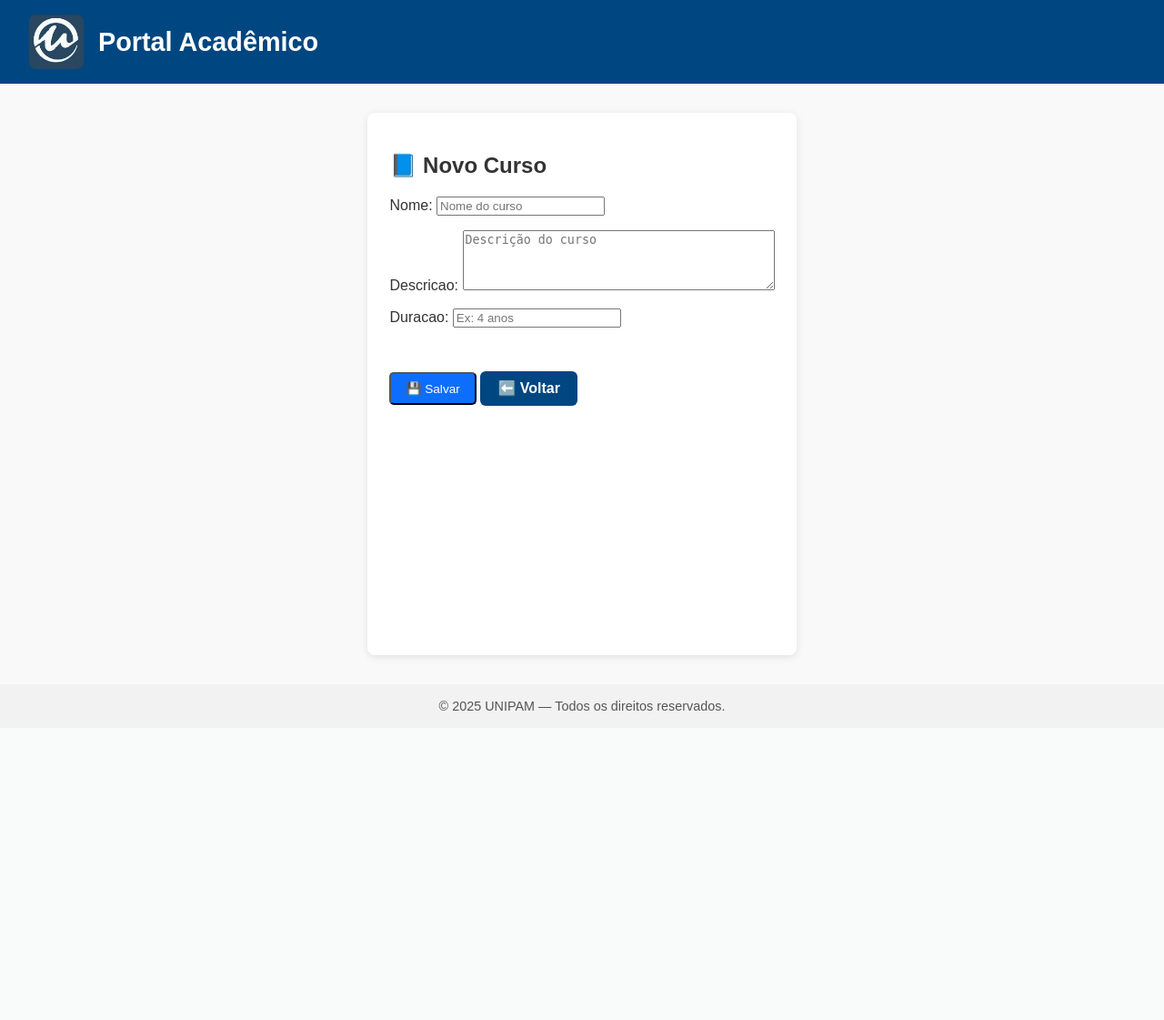
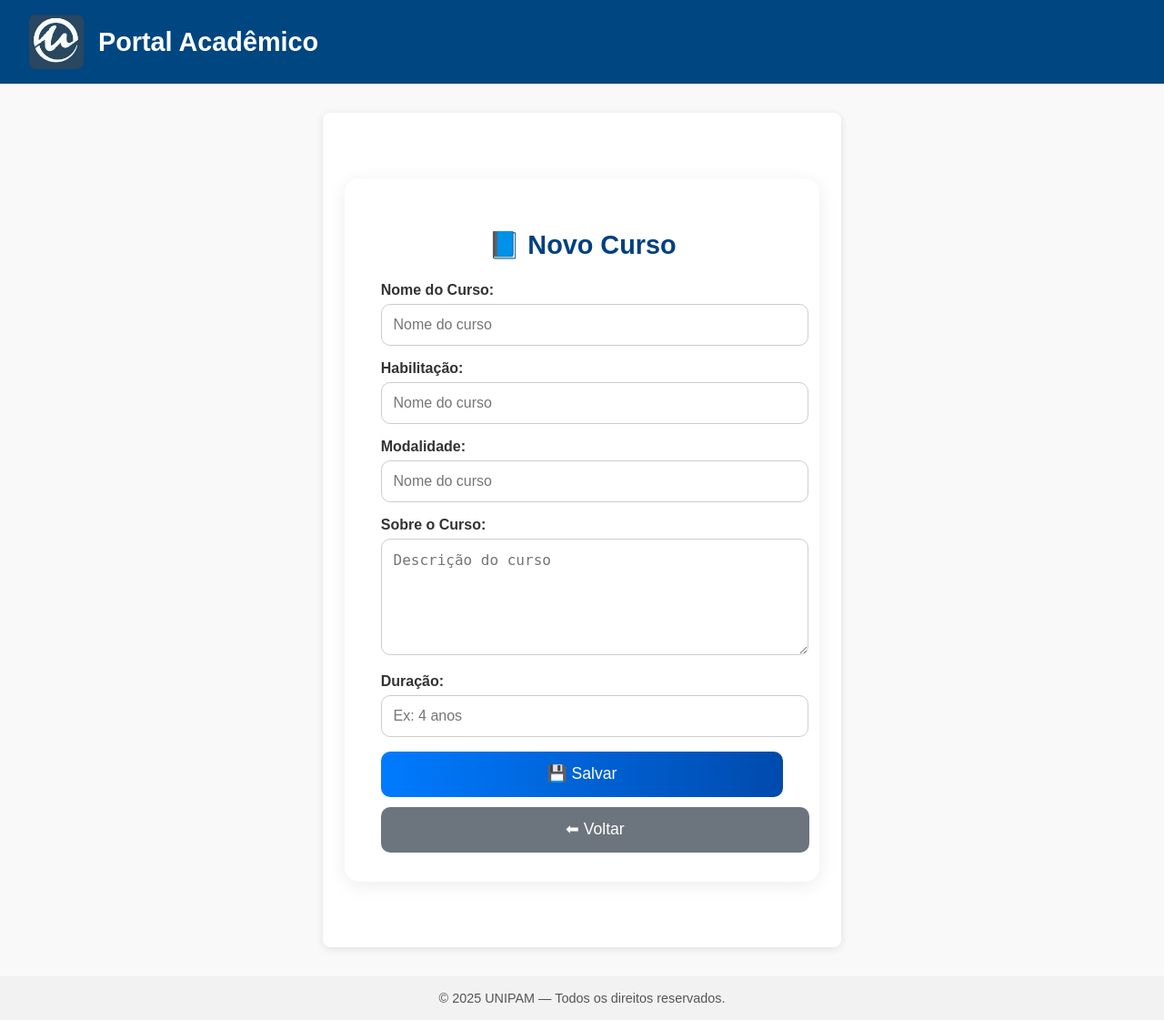
Before and after one commit to saulofernnando/crud-academico-unipam, a Django app: page /cursos/novo/ in a window 1280 px wide. Shown: the whole page at 91% size. Before the commit the page ends 781 px from the top, so only its background shows below. Run offline with Django 4.2, Linux system fonts and the light colour scheme.

Commit message:
Atualização de cursos: inclusão de modalidade e habilitação + ajustes no dashboard

```diff
--- a/core/forms.py
+++ b/core/forms.py
@@ -3,24 +3,39 @@ from .models import Aluno, Curso
 
 
 class AlunoForm(forms.ModelForm):
+    curso_nome = forms.CharField(
+        label="Curso",
+        max_length=100,
+        widget=forms.TextInput(attrs={'class': 'form-control', 'placeholder': 'Nome do curso'})
+    )
+
     class Meta:
         model = Aluno
-        fields = ['nome', 'matricula', 'curso', 'email', 'telefone']
+        fields = ['nome', 'matricula', 'curso_nome', 'email', 'telefone']
         widgets = {
             'nome': forms.TextInput(attrs={'class': 'form-control', 'placeholder': 'Nome completo'}),
             'matricula': forms.TextInput(attrs={'class': 'form-control', 'placeholder': 'Número da matrícula'}),
-            'curso': forms.TextInput(attrs={'class': 'form-control', 'placeholder': 'Curso do aluno'}),
             'email': forms.EmailInput(attrs={'class': 'form-control', 'placeholder': 'E-mail institucional'}),
             'telefone': forms.TextInput(attrs={'class': 'form-control', 'placeholder': '(xx) xxxxx-xxxx'}),
         }
+
+    def save(self, commit=True):
+        nome_curso = self.cleaned_data['curso_nome']
+        curso, criado = Curso.objects.get_or_create(nome=nome_curso)
+        aluno = super().save(commit=False)
+        aluno.curso = curso
+        if commit:
+            aluno.save()
+        return aluno
 
 
 class CursoForm(forms.ModelForm):
     class Meta:
         model = Curso
-        fields = ['nome', 'descricao', 'duracao']
+        fields = ['nome', 'descricao', 'duracao', 'modalidade']
         widgets = {
             'nome': forms.TextInput(attrs={'class': 'form-control', 'placeholder': 'Nome do curso'}),
             'descricao': forms.Textarea(attrs={'class': 'form-control', 'placeholder': 'Descrição do curso', 'rows': 4}),
             'duracao': forms.TextInput(attrs={'class': 'form-control', 'placeholder': 'Ex: 4 anos'}),
+            'modalidade': forms.Select(attrs={'class': 'form-control'}),
         }
--- a/core/models.py
+++ b/core/models.py
@@ -1,20 +1,37 @@
 from django.db import models
+
+class Curso(models.Model):
+    MODALIDADE_CHOICES = [
+        ('Presencial', 'Presencial'),
+        ('EAD', 'Educação a Distância'),
+        ('Híbrido', 'Híbrido'),
+    ]
+
+    nome = models.CharField(max_length=100)
+    descricao = models.TextField(blank=True, null=True)
+    duracao = models.CharField(max_length=50, blank=True, null=True)
+    modalidade = models.CharField(
+        max_length=50,
+        choices=MODALIDADE_CHOICES,
+        default='Presencial',
+        help_text='Selecione a modalidade do curso'
+    )
+    habilitacao = models.CharField(
+        max_length=100,
+        blank=True,
+        null=True,
+        help_text='Ex: Bacharelado, Licenciatura, Tecnólogo'
+    )
+
+    def __str__(self):
+        return self.nome
 
 class Aluno(models.Model):
     nome = models.CharField(max_length=100)
     matricula = models.CharField(max_length=20, unique=True)
-    curso = models.CharField(max_length=100)
+    curso = models.ForeignKey(Curso, on_delete=models.CASCADE)
     email = models.EmailField(unique=True)
     telefone = models.CharField(max_length=15, blank=True, null=True)
 
     def __str__(self):
-        return f"{self.nome} - {self.curso}"
-
-
-class Curso(models.Model):
-    nome = models.CharField(max_length=150, unique=True)
-    descricao = models.TextField(blank=True, null=True)
-    duracao = models.CharField(max_length=50, blank=True, null=True)  # Ex: 4 anos
-
-    def __str__(self):
-        return self.nome
+        return f"{self.nome} - {self.curso.nome}"
--- a/core/views.py
+++ b/core/views.py
@@ -95,3 +95,4 @@ class CursoUpdateView(generic.UpdateView):
 class CursoDeleteView(generic.DeleteView):
     model = Curso
     template_name = 'core/curso_confirm_delete.html'
+    success_url = reverse_lazy('core:curso_list')  # Redireciona para a página de gerenciamento de cursos
--- a/templates/core/base.html
+++ b/templates/core/base.html
@@ -177,10 +177,10 @@ header.topbar {
       </div>
 
       <div class="card">
-        <h3>Cursos Disponíveis</h3>
+        <h3>🎓 Gerenciamento de Cursos</h3>
         <p>{{ total_cursos }}</p>
         <a href="{% url 'core:curso_list' %}" class="btn">Ver Cursos</a>
-      </div>
+     </div>
 
       <div class="card">
         <h3>Novidades</h3>
--- a/templates/core/curso_form.html
+++ b/templates/core/curso_form.html
@@ -1,12 +1,122 @@
 {% extends 'core/base.html' %}
+{% load static %}
 {% block content %}
-<h2>📘 {{ view.object|default_if_none:"Novo Curso" }}</h2>
 
-<form method="post" class="form-container">
-  {% csrf_token %}
-  {{ form.as_p }}
+<style>
+  .form-wrapper {
+    max-width: 650px;
+    margin: 3rem auto;
+    background: #ffffff;
+    padding: 2rem 2.5rem;
+    border-radius: 16px;
+    box-shadow: 0 4px 20px rgba(0, 0, 0, 0.08);
+  }
 
-  <button type="submit" class="btn">💾 Salvar</button>
-  <a href="{% url 'core:curso_list' %}" class="btn-voltar">⬅️ Voltar</a>
-</form>
+  .form-wrapper h2 {
+    text-align: center;
+    margin-bottom: 1.5rem;
+    font-size: 1.8rem;
+    color: #004080;
+  }
+
+  .form-control {
+    width: 100%;
+    padding: 0.8rem;
+    margin-bottom: 1rem;
+    border: 1px solid #ccc;
+    border-radius: 10px;
+    font-size: 1rem;
+    transition: 0.3s;
+  }
+
+  .form-control:focus {
+    border-color: #007bff;
+    box-shadow: 0 0 6px rgba(0, 123, 255, 0.3);
+    outline: none;
+  }
+
+  textarea.form-control {
+    resize: vertical;
+    min-height: 100px;
+  }
+
+  .btn-submit {
+    display: block;
+    width: 100%;
+    background: linear-gradient(90deg, #007bff, #004aad);
+    color: #fff;
+    border: none;
+    border-radius: 10px;
+    padding: 0.9rem;
+    font-size: 1.1rem;
+    cursor: pointer;
+    transition: 0.3s;
+  }
+
+  .btn-submit:hover {
+    background: linear-gradient(90deg, #0056b3, #002f6c);
+  }
+
+  .btn-cancel {
+    display: block;
+    width: 100%;
+    background-color: #6c757d;
+    color: white;
+    border: none;
+    border-radius: 10px;
+    padding: 0.9rem;
+    font-size: 1.1rem;
+    margin-top: 0.7rem;
+    text-align: center;
+    text-decoration: none;
+    transition: 0.3s;
+  }
+
+  .btn-cancel:hover {
+    background-color: #5a6268;
+  }
+
+  label {
+    font-weight: 600;
+    margin-bottom: 0.4rem;
+    display: block;
+    color: #333;
+  }
+</style>
+
+<div class="form-wrapper">
+  <h2>📘 {{ form.instance.pk|yesno:"Editar Curso,Novo Curso" }}</h2>
+
+  <form method="post">
+    {% csrf_token %}
+
+    <div>
+      <label for="id_nome">Nome do Curso:</label>
+      {{ form.nome }}
+    </div>
+
+    <div>
+      <label for="id_habilitacao">Habilitação:</label>
+      {{ form.nome }}
+    </div>
+    <div>
+      <label for="id_modalidade">Modalidade:</label>
+      {{ form.nome }}
+    </div>
+
+    <div>
+      <label for="id_descricao">Sobre o Curso:</label>
+      {{ form.descricao }}
+    </div>
+
+    <div>
+      <label for="id_duracao">Duração:</label>
+      {{ form.duracao }}
+    </div>
+
+    <button type="submit" class="btn-submit">💾 Salvar</button>
+    <a href="{% url 'core:curso_list' %}" class="btn-cancel">⬅ Voltar</a>
+  </form>
+</div>
+
 {% endblock %}
```
Also changed, not shown: templates/core/curso_confirm_delete.html (+80 -7 lines), templates/core/curso_list.html (+137 -16 lines), templates/core/home.html (+4 -4 lines), core/migrations/0001_initial.py, core/migrations/0002_curso_modalidade_alter_aluno_curso_and_more.py (added), core/migrations/0002_remove_aluno_criado_em_alter_aluno_curso_and_more.py (deleted), core/migrations/0003_curso.py (deleted), core/migrations/0003_curso_habilitacao_alter_curso_descricao_and_more.py (added), core/migrations/0004_add_modalidade_habilitacao.py (added).
